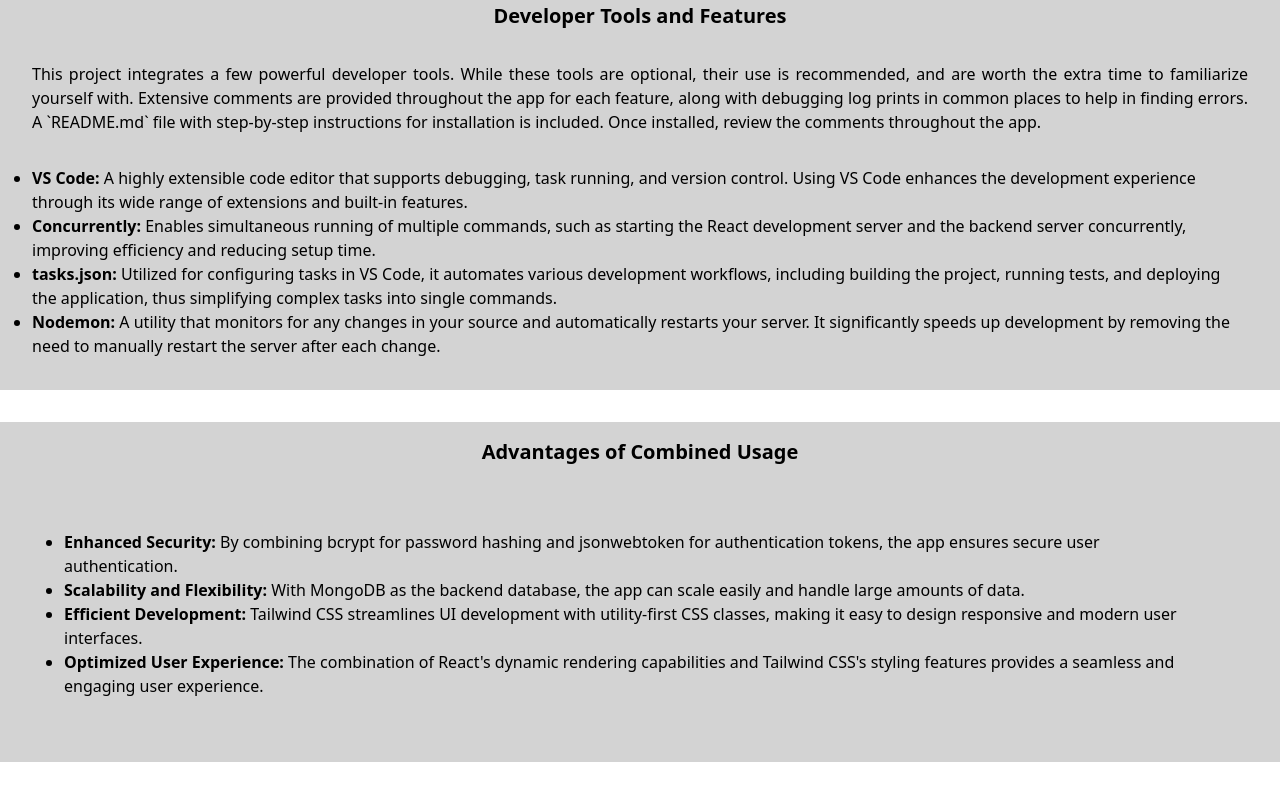
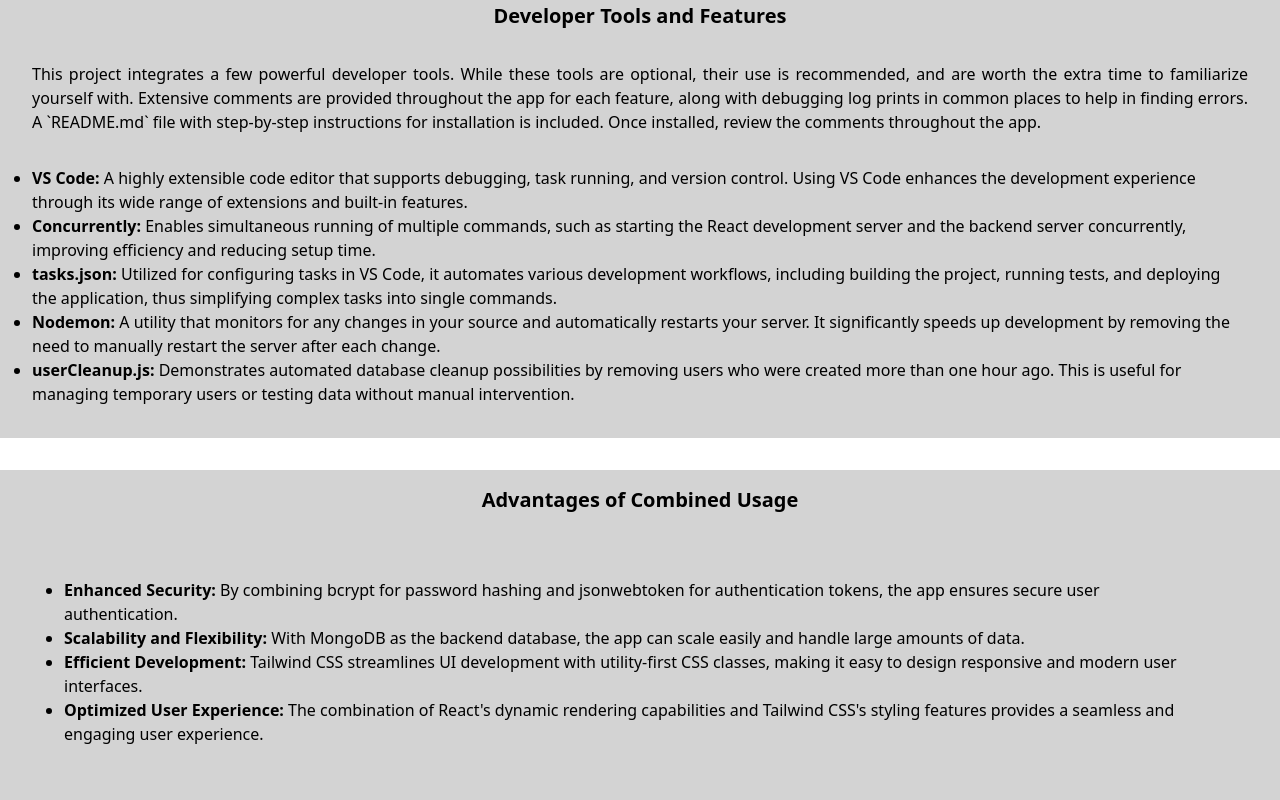
Before and after one commit to jtweller/authAccess, a React (Create React App) app in the folder frontend/: page / in a window 1280 px wide. Shown: the part 674-1474 px from the top of the page. Before the commit the page ends 1436 px from the top, so only its background shows below. Built offline with nearby package versions, Linux system fonts and the light colour scheme.

Commit message:
finishing
Updated Readme and Home.js to include userCleanup.js

```diff
--- a/frontend/src/components/Home.js
+++ b/frontend/src/components/Home.js
@@ -44,6 +44,9 @@
           <li>
             <strong>Nodemon:</strong> A utility that monitors for any changes in your source and automatically restarts your server. It significantly speeds up development by removing the need to manually restart the server after each change.
           </li>
+          <li>
+            <strong>userCleanup.js:</strong> Demonstrates automated database cleanup possibilities by removing users who were created more than one hour ago. This is useful for managing temporary users or testing data without manual intervention.
+          </li>
         </ul>
       </div>
 
```
Also changed, not shown: 1 other file (tests, documents, lock files or other folders).
